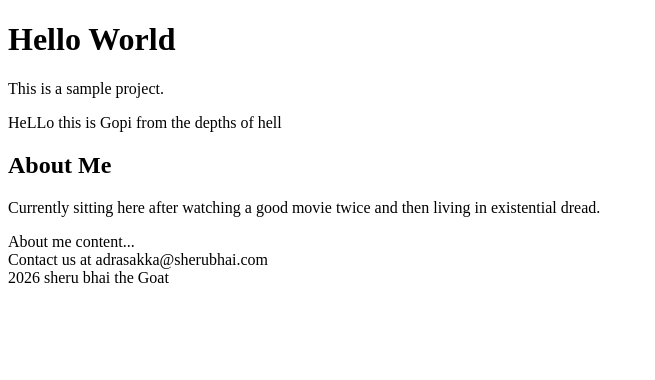
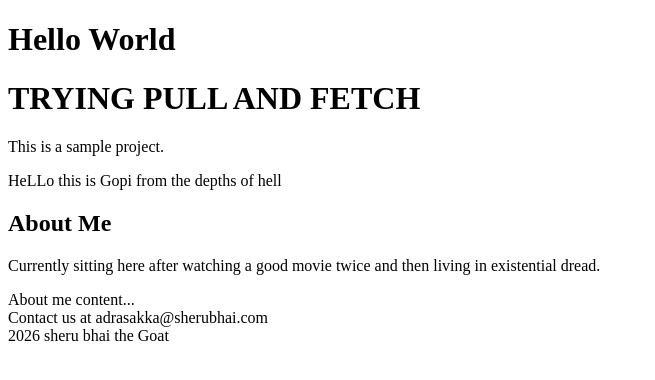
Before and after one commit to gopikrishnan-ajith/project-html, a plain HTML site: page Index.html in a window 1280 px wide. Shown: the whole page, without its empty margins (0-655 px from the left). Drawn offline with Linux system fonts and the light colour scheme.

Commit message:
Add heading for pull and fetch testing

```diff
--- a/Index.html
+++ b/Index.html
@@ -6,6 +6,7 @@
 </head>
 <body>
 <h1>Hello World</h1>
+<h1>TRYING PULL AND FETCH</h1>
 <p>This is a sample project.</p>
 <p>HeLLo this is Gopi from the depths of hell</p>
 <section id="about">
```
